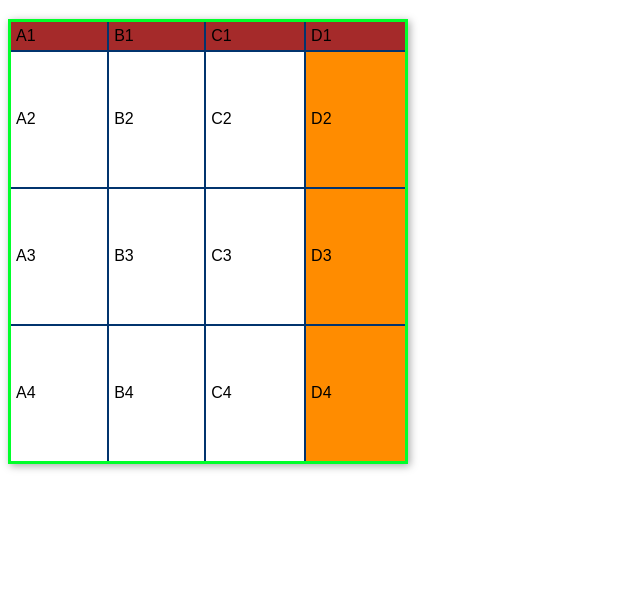
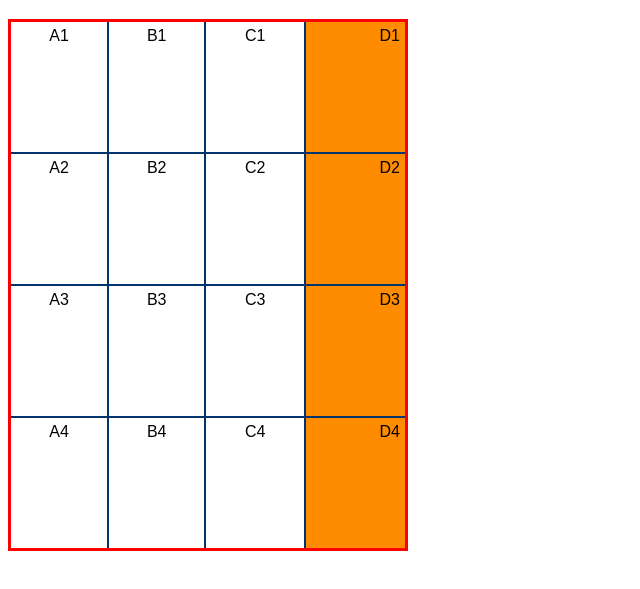
Before and after one commit to Thgfernandes/html-css, a plain HTML site: page exercicios/ex023/tabela.html in a window 1280 px wide. Shown: the part 61-650 px from the top of the page, without its empty margins (0-640 px from the left). Drawn offline with Linux system fonts and the light colour scheme.

Commit message:
criei tabela 001

```diff
--- a/exercicios/ex023/tabela.html
+++ b/exercicios/ex023/tabela.html
@@ -11,15 +11,21 @@
         }
 
         table {
-            border: 3px solid rgb(0, 255, 42);
+            border: 3px solid rgb(255, 0, 0);
             width: 400px;
             border-collapse: collapse;
-            box-shadow: 2px 2px 8px darkgrey;
         }
 
         td {
+            height: 120px;
             border: 2px solid rgb(1, 52, 110);
             padding: 5px;
+            text-align: center; /*Alinhamento horizontal*/
+            vertical-align: top; /*Alinhamento na vertical e ao centro*/
+        }
+
+        .numero {
+            text-align: right;
         }
 
         .linha1 {
@@ -28,7 +34,6 @@
 
         .colunad {
             background-color: darkorange;
-            height: 125px;
         }
     </style>
 </head>
@@ -43,29 +48,29 @@
     -->
 
     <table>
-        <tr class="linha1"> <!--Primeira linha-->
+        <tr> <!--Primeira linha-->
             <td>A1</td> <!--Coluna-->
             <td>B1</td>
             <td>C1</td>
-            <td>D1</td>
+            <td class="colunad numero">D1</td>
         </tr>
         <tr> <!--Segunda linha-->
             <td>A2</td>
             <td>B2</td>
             <td>C2</td>
-            <td class="colunad">D2</td>
+            <td class="colunad numero">D2</td>
         </tr>
         <tr> <!--Terceira linha-->
             <td>A3</td>
             <td>B3</td>
             <td>C3</td>
-            <td class="colunad">D3</td>
+            <td class="colunad numero">D3</td>
         </tr>
         <tr> <!--Quarta linha-->
             <td>A4</td>
             <td>B4</td>
             <td>C4</td>
-            <td class="colunad">D4</td>
+            <td class="colunad numero">D4</td>
         </tr>
     </table>
 </body>
```
